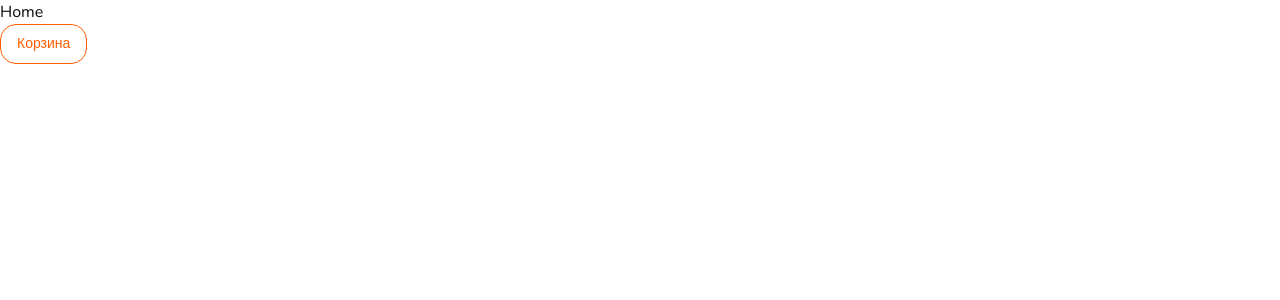
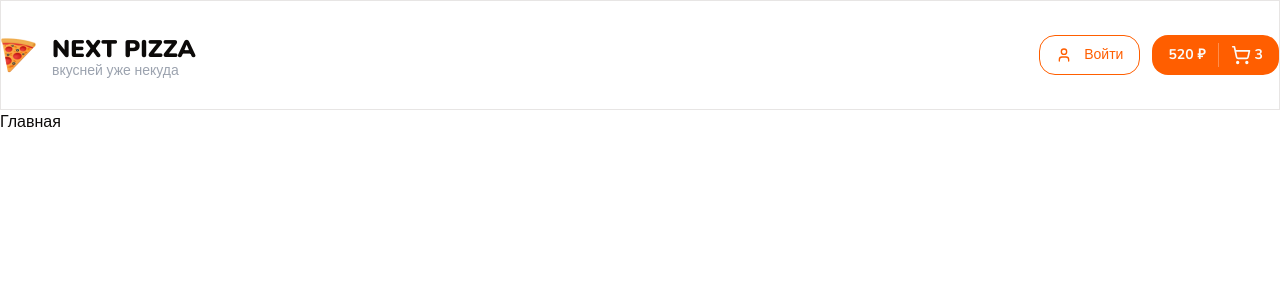
Before and after one commit to AlexandrBukhtatyy/react-pizza-fullstack, a Next.js app in the folder next-pizza/: page / in a window 1280 px wide. Shown: the top 300 px of the page. Built offline with nearby package versions, Linux system fonts and the light colour scheme.

Commit message:
add header

```diff
--- a/next-pizza/app/layout.tsx
+++ b/next-pizza/app/layout.tsx
@@ -1,6 +1,7 @@
 import type { Metadata } from "next";
 import { Nunito } from "next/font/google";
 import "./globals.css";
+import {Header} from '@/components/shared/header';
 
 const nunito = Nunito({
   subsets: ['cyrillic'],
@@ -22,6 +23,7 @@
     <html lang="en">
       <body className={nunito.className}>
         <main className='min-h-screen'>
+          <Header></Header>
           {children}
         </main>
       </body>
--- a/next-pizza/app/page.tsx
+++ b/next-pizza/app/page.tsx
@@ -1,10 +1,3 @@
-import {Button} from '@/components/ui/button';
-
 export default function Home() {
-  return (
-      <div>
-        <h1>Home</h1>
-        <Button variant="outline">Корзина</Button>
-      </div>
-  );
+  return <h1>Главная</h1>;
 }
--- /dev/null
+++ b/next-pizza/components/shared/container.tsx
@@ -0,0 +1,10 @@
+import React from 'react';
+import {cn} from '@/lib/utils';
+
+interface Props {
+  className?: string;
+}
+
+export const Container: React.FC<React.PropsWithChildren<Props>> = ({ className, children }) => {
+  return <div className={cn('mx-auto max-w-[1280px]', className)}>{children}</div>;
+};
--- /dev/null
+++ b/next-pizza/components/shared/header.tsx
@@ -0,0 +1,54 @@
+import React from 'react';
+import {cn} from '@/lib/utils';
+import {Container} from '@/components/shared/container';
+import Link from 'next/link';
+import Image from 'next/image';
+import {Button} from '@/components/ui/button';
+import {ArrowRight, ShoppingCart, User} from 'lucide-react';
+
+interface Props {
+    hasSearch?: boolean;
+    hasCart?: boolean;
+    className?: string;
+}
+
+export const Header: React.FC<Props> = ({className}) => {
+    return (
+        <>
+            {/* INFO: из за того что className может быть undefined ругается  */}
+            <header className={cn('border border-b', className ?? '')}>
+                <Container className="flex items-center justify-between py-8">
+                    {/* Левая часть */}
+                    <Link href="/">
+                        <div className="flex items-center gap-4">
+                            <Image src="/logo.png" alt="Logo" width={35} height={35} />
+                            <div>
+                                <h1 className="text-2xl uppercase font-black">Next Pizza</h1>
+                                <p className="text-sm text-gray-400 leading-3">вкусней уже некуда</p>
+                            </div>
+                        </div>
+                    </Link>
+
+                    {/* Правая часть */}
+                    <div className="flex items-center gap-3">
+                        <Button variant="outline" className="flex items-center gap-3">
+                            <User size={16}/> Войти
+                        </Button>
+                        <Button className="group relative">
+                            <b>520 ₽</b>
+                            <span className="h-full w-[1px] bg-white/30 mx-3"/>
+                            <div className="flex items-center gap-1 transition deration-300 group-hover:opacity-0">
+                                <ShoppingCart size={20} className="relative" strokeWidth={2}/>
+                                <b>3</b>
+                            </div>
+                            <ArrowRight
+                                size={20}
+                                className="absolute right-5 transition duration-300 -translate-x-2 opacity-0 group-hover:opacity-100 group-hover:translate-x-0"
+                            />
+                        </Button>
+                    </div>
+                </Container>
+            </header>
+        </>
+    );
+};
```
Also changed, not shown: next-pizza/public/logo.png (added).
